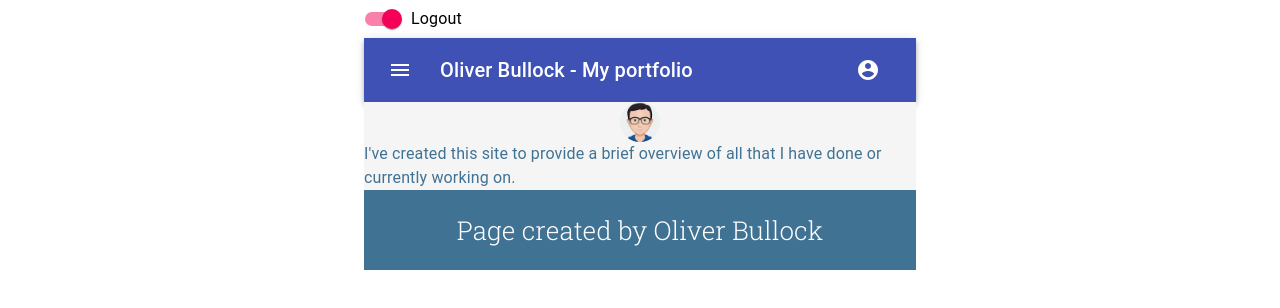
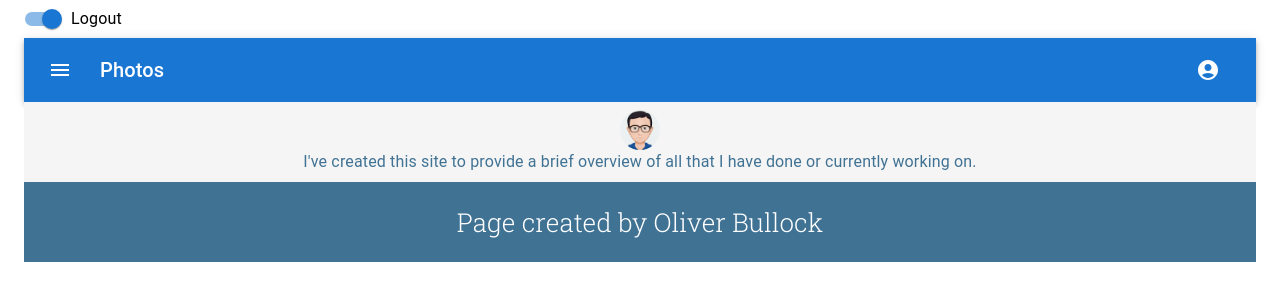
Before and after one commit to kinetic-coder/my-portfolio, a React (Create React App) app: page / in a window 1280 px wide. Shown: the top 308 px of the page. Built offline with nearby package versions, Linux system fonts and the light colour scheme.

Commit message:
Added mui components

```diff
--- a/src/App.js
+++ b/src/App.js
@@ -1,6 +1,6 @@
 import './App.css';
 
-import { Container } from '@material-ui/core';
+import { Container } from '@mui/material`';
 
 function App() {
   return (
--- a/src/components/MenuAppBar/MenuAppBar.js
+++ b/src/components/MenuAppBar/MenuAppBar.js
@@ -1,36 +1,22 @@
-import React from 'react';
-import { makeStyles } from '@material-ui/core/styles';
-import AppBar from '@material-ui/core/AppBar';
-import Toolbar from '@material-ui/core/Toolbar';
-import Typography from '@material-ui/core/Typography';
-import IconButton from '@material-ui/core/IconButton';
-import MenuIcon from '@material-ui/icons/Menu';
-import AccountCircle from '@material-ui/icons/AccountCircle';
-import Switch from '@material-ui/core/Switch';
-import FormControlLabel from '@material-ui/core/FormControlLabel';
-import FormGroup from '@material-ui/core/FormGroup';
-import MenuItem from '@material-ui/core/MenuItem';
-import Menu from '@material-ui/core/Menu';
+import * as React from 'react';
+import AppBar from '@mui/material/AppBar';
+import Box from '@mui/material/Box';
+import Toolbar from '@mui/material/Toolbar';
+import Typography from '@mui/material/Typography';
+import IconButton from '@mui/material/IconButton';
+import MenuIcon from '@mui/icons-material/Menu';
+import AccountCircleIcon from '@mui/icons-material/AccountCircle';
+import Switch from '@mui/material/Switch';
+import FormControlLabel from '@mui/material/FormControlLabel';
+import FormGroup from '@mui/material/FormGroup';
+import MenuItem from '@mui/material/MenuItem';
+import Menu from '@mui/material/Menu';
 
 import '../../views/standard.css';
 
-const useStyles = makeStyles((theme) => ({
-  root: {
-    flexGrow: 1,
-  },
-  menuButton: {
-    marginRight: theme.spacing(2),
-  },
-  title: {
-    flexGrow: 1,
-  },
-}));
-
 export default function MenuAppBar() {
-  const classes = useStyles();
   const [auth, setAuth] = React.useState(true);
   const [anchorEl, setAnchorEl] = React.useState(null);
-  const open = Boolean(anchorEl);
 
   const handleChange = (event) => {
     setAuth(event.target.checked);
@@ -45,31 +31,44 @@
   };
 
   return (
-    <div className={classes.root}>
+    <Box sx={{ flexGrow: 1 }}>
       <FormGroup>
         <FormControlLabel
-          control={<Switch checked={auth} onChange={handleChange} aria-label="login switch" />}
+          control={
+            <Switch
+              checked={auth}
+              onChange={handleChange}
+              aria-label="login switch"
+            />
+          }
           label={auth ? 'Logout' : 'Login'}
         />
       </FormGroup>
       <AppBar position="static">
         <Toolbar>
-          <IconButton edge="start" className={classes.menuButton} color="inherit" aria-label="menu">
+          <IconButton
+            size="large"
+            edge="start"
+            color="inherit"
+            aria-label="menu"
+            sx={{ mr: 2 }}
+          >
             <MenuIcon />
           </IconButton>
-          <Typography variant="h6" className={classes.title}>
-            Oliver Bullock - My portfolio
+          <Typography variant="h6" component="div" sx={{ flexGrow: 1 }}>
+            Photos
           </Typography>
           {auth && (
             <div>
               <IconButton
+                size="large"
                 aria-label="account of current user"
                 aria-controls="menu-appbar"
                 aria-haspopup="true"
                 onClick={handleMenu}
                 color="inherit"
               >
-                <AccountCircle />
+                <AccountCircleIcon />
               </IconButton>
               <Menu
                 id="menu-appbar"
@@ -83,7 +82,7 @@
                   vertical: 'top',
                   horizontal: 'right',
                 }}
-                open={open}
+                open={Boolean(anchorEl)}
                 onClose={handleClose}
               >
                 <MenuItem onClick={handleClose}>Profile</MenuItem>
@@ -93,6 +92,6 @@
           )}
         </Toolbar>
       </AppBar>
-    </div>
+    </Box>
   );
 }
--- a/src/views/Home/Home.js
+++ b/src/views/Home/Home.js
@@ -9,7 +9,7 @@
 const Home = () => {
     return (
 
-        <Container maxWidth="sm">
+        <Container>
             <MenuAppBar/>
             <div className='page-body'>
                 <Avatar alt='Oliver Bullock' src="static/images/oliver-bullock-avatar.png" />
```
Also changed, not shown: package.json (+8 -1 lines), 1 other file (tests, documents, lock files or other folders).
